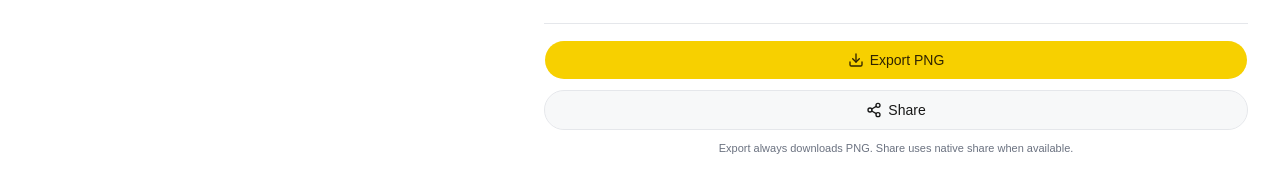
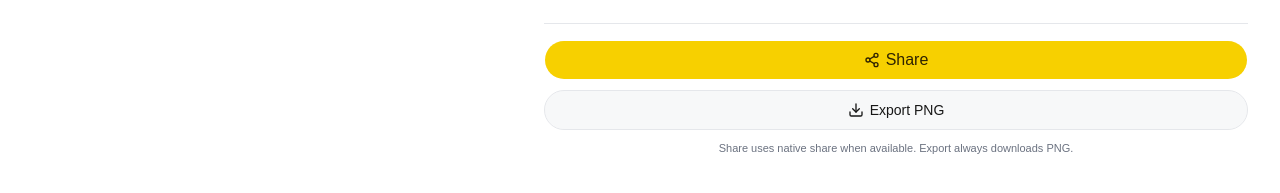
Before and after one commit to mholtyn/dreamfloor, a React (Vite) app: page / in a window 1280 px wide. Shown: the part 869-1062 px from the top of the page. Built offline with nearby package versions, Linux system fonts and the light colour scheme; no server answers; a web font is replaced by a local one.

Commit message:
feat: switch share button with export

```diff
--- a/src/components/export-actions.tsx
+++ b/src/components/export-actions.tsx
@@ -87,12 +87,31 @@ export function ExportActions({
     }
   }
 
+  const isPosterActionInProgress = isExporting || isSharing;
+
   return (
     <div className="space-y-2.5 border-t pt-3 sm:pt-4">
       <Button
-        className="w-full"
+        className="w-full text-base"
         size="lg"
-        disabled={!isLineupValid || isExporting}
+        disabled={!isLineupValid || isPosterActionInProgress}
+        onClick={handleShare}
+      >
+        {isSharing ? (
+          <Loader2 className="size-4 animate-spin" />
+        ) : shareSucceeded ? (
+          <Check className="size-4" />
+        ) : (
+          <Share2 className="size-4" />
+        )}
+        {isSharing ? "Sharing..." : shareSucceeded ? "Shared!" : "Share"}
+      </Button>
+
+      <Button
+        className="w-full text-sm font-normal text-foreground"
+        size="lg"
+        variant="outline"
+        disabled={!isLineupValid || isPosterActionInProgress}
         onClick={handleExportPng}
       >
         {isExporting ? (
@@ -105,31 +124,14 @@ export function ExportActions({
         {isExporting ? "Exporting..." : exportSucceeded ? "Exported!" : "Export PNG"}
       </Button>
 
-      <Button
-        className="w-full"
-        size="lg"
-        variant="outline"
-        disabled={!isLineupValid || isSharing}
-        onClick={handleShare}
-      >
-        {isSharing ? (
-          <Loader2 className="size-4 animate-spin" />
-        ) : shareSucceeded ? (
-          <Check className="size-4" />
-        ) : (
-          <Share2 className="size-4" />
-        )}
-        {isSharing ? "Sharing..." : shareSucceeded ? "Shared!" : "Share"}
-      </Button>
-
       {!isLineupValid && (
         <p className="text-center text-xs text-muted-foreground">
-          Add at least two artists to enable export
+          Add at least two artists to enable share and export
         </p>
       )}
 
       <p className="text-center text-[11px] text-muted-foreground">
-        Export always downloads PNG. Share uses native share when available.
+        Share uses native share when available. Export always downloads PNG.
       </p>
     </div>
   );
```
